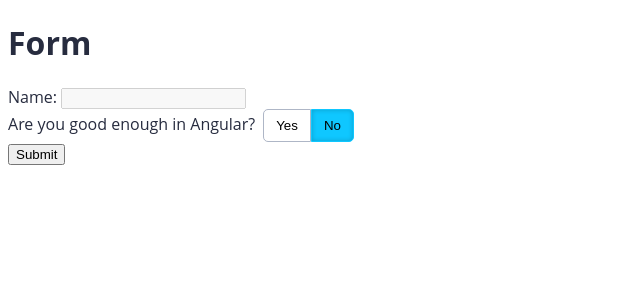
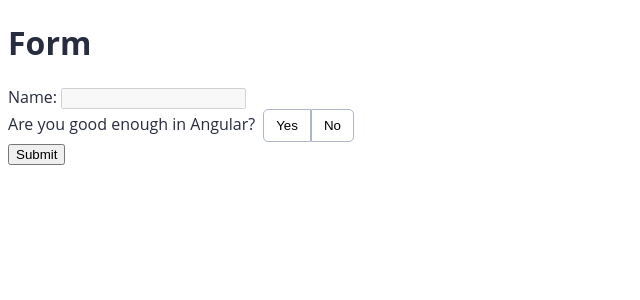
Before and after one commit to eusoudavi/design_acessibilidade_angular, an Angular app: page / in a window 1280 px wide. Shown: the top 300 px of the page, without its empty margins (0-640 px from the left). Built offline with nearby package versions, Linux system fonts and the light colour scheme.

Commit message:
metodo disabled - desabilitando uma estrutura inteira

```diff
--- a/src/app/app.component.html
+++ b/src/app/app.component.html
@@ -9,7 +9,6 @@
 
   <form [formGroup]="form" (ngSubmit)="submit()">
     <app-yes-no-button-group
-      [disabled] = "true"
       formControlName="yesNoAnswer"
       label="Are you good enough in Angular?">
     </app-yes-no-button-group>
--- a/src/app/app.component.ts
+++ b/src/app/app.component.ts
@@ -12,7 +12,10 @@
 
   constructor(formBuilder: FormBuilder) {
     this.form = formBuilder.group({
-      yesNoAnswer: ['no']
+      yesNoAnswer: [{
+        value: null,
+        disabled: true
+      }]
     });
   }
 
--- a/src/app/shared/components/yes-no-button-group/yes-no-button-group.component.ts
+++ b/src/app/shared/components/yes-no-button-group/yes-no-button-group.component.ts
@@ -44,6 +44,7 @@
   }
 
   public setDisabledState(isDisabled: boolean): void {
+    this.disabled = isDisabled;
   }
 
   public activate(value: string): void {
```
